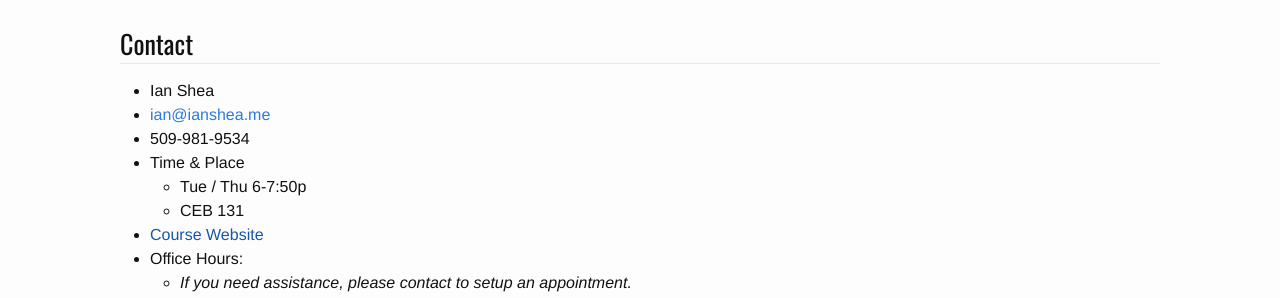
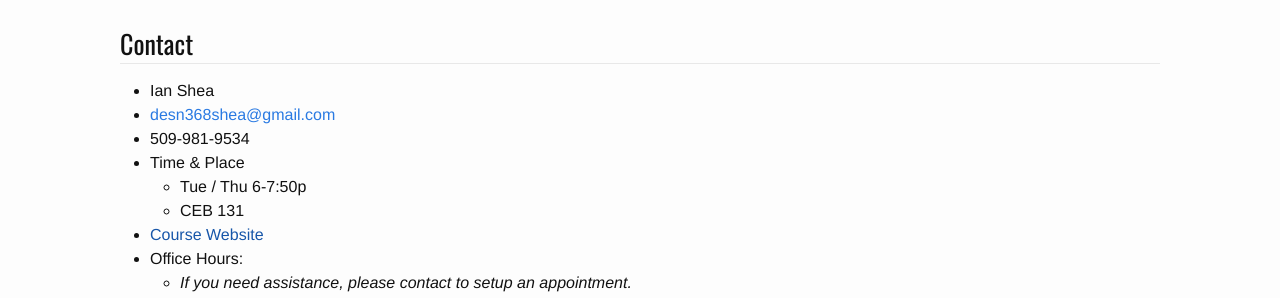
Before and after one commit to ianshea/DESN-368, a Jekyll site: the page built from syllabus.md, in a window 1280 px wide and 900 px high. Shown: the part 140-438 px from the top of the window. Built offline with Jekyll 4.4.1, drawn with Linux system fonts in a browser that asks for light colours.

Commit message:
updating email

```diff
--- a/syllabus.md
+++ b/syllabus.md
@@ -7,7 +7,7 @@ permalink: /syllabus/
 ### Contact
 
 * Ian Shea
-* [ian@ianshea.me](mailto:ian@ianshea.me)
+* [desn368shea@gmail.com](desn368shea@gmail.com)
 * 509-981-9534
 * Time & Place
   * Tue / Thu 6-7:50p
```
